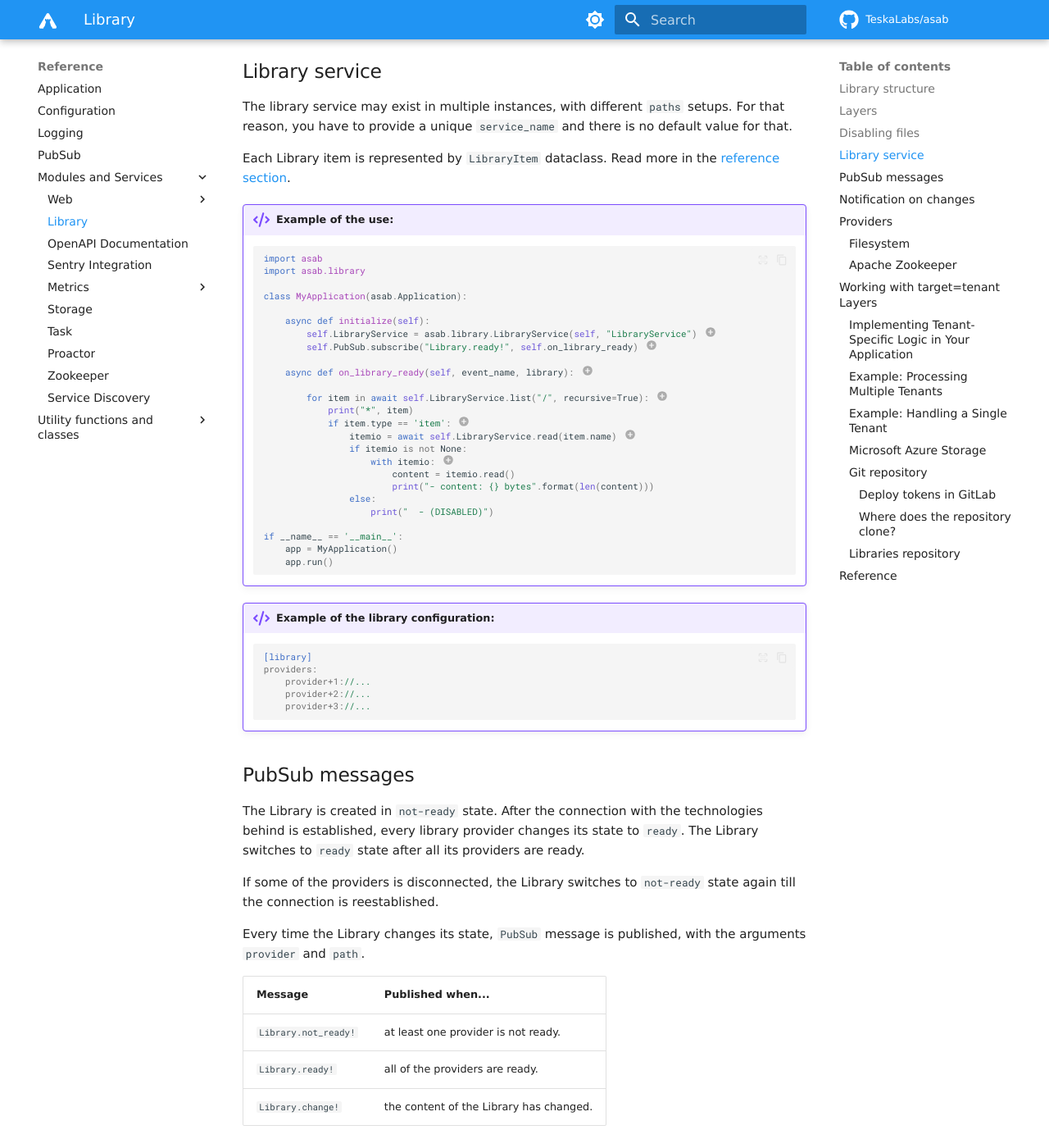
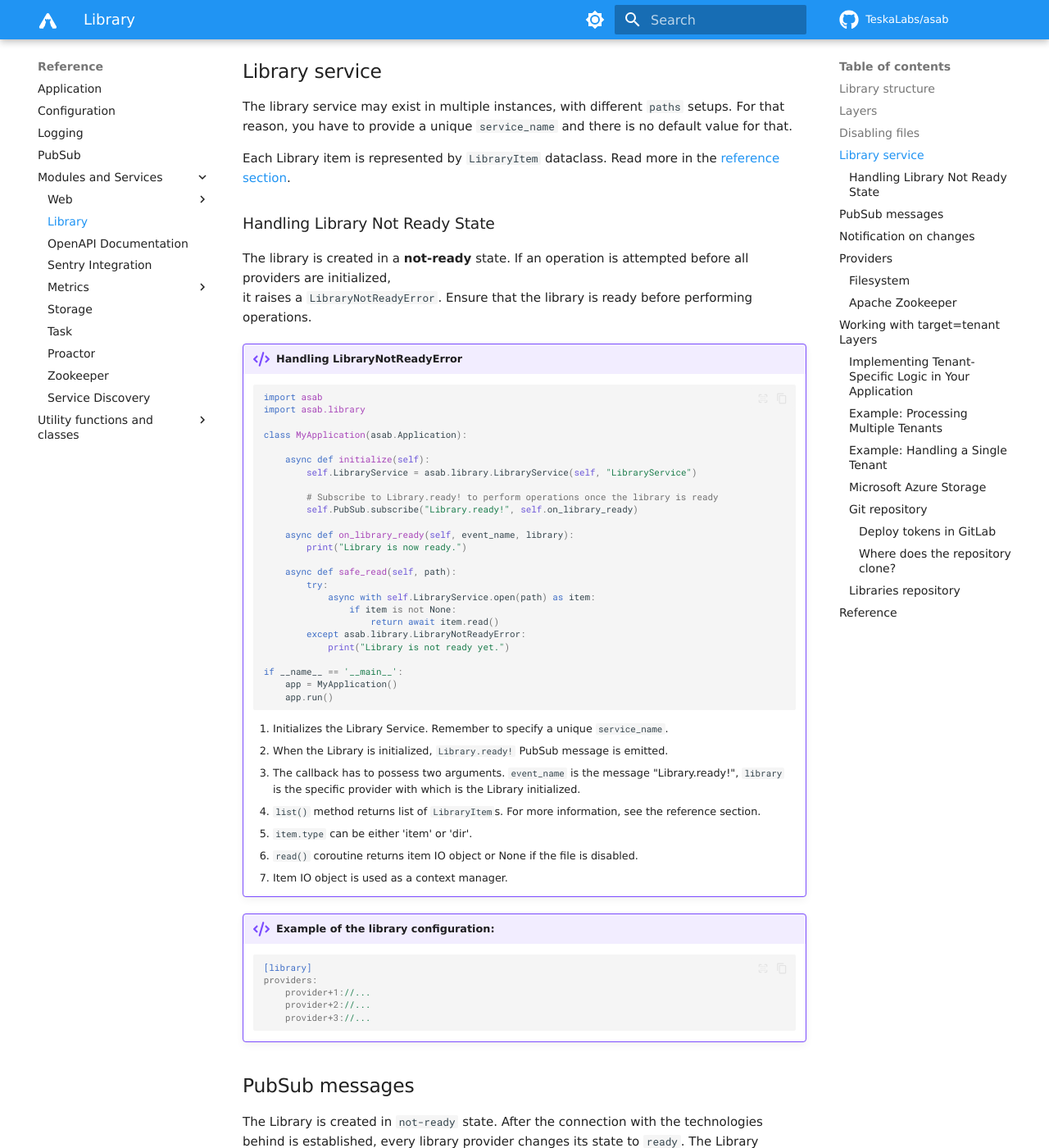
Before and after one commit to TeskaLabs/asab, an MkDocs documentation site: the page built from docs/reference/services/library.md, in a window 1280 px wide and 1400 px high, scrolled down 2027 px. Shown: the whole window at 82% size. Built offline with MkDocs 1.6.1 and Material for MkDocs 9.7.7, drawn with Linux system fonts in a browser that asks for light colours; some web fonts are replaced; comment, search, counter and statistics services are not loaded.

Commit message:
Update ndocs

````diff
--- a/docs/reference/services/library.md
+++ b/docs/reference/services/library.md
@@ -77,35 +77,40 @@ For that reason, you have to provide a unique `service_name` and there is no def
 
 Each Library item is represented by `LibraryItem` dataclass. Read more in the [reference section](#asab.library.item.LibraryItem).
 
-!!! example "Example of the use:"
+### Handling Library Not Ready State
 
-	```python
-	import asab
-	import asab.library
+The library is created in a **not-ready** state. If an operation is attempted before all providers are initialized,
+it raises a `LibraryNotReadyError`. Ensure that the library is ready before performing operations.
 
-	class MyApplication(asab.Application):
+!!! example "Handling LibraryNotReadyError"
 
-		async def initialize(self):
-			self.LibraryService = asab.library.LibraryService(self, "LibraryService") #(1)!
-			self.PubSub.subscribe("Library.ready!", self.on_library_ready) #(2)!
+    ```python
+    import asab
+    import asab.library
 
-		async def on_library_ready(self, event_name, library): #(3)!
+    class MyApplication(asab.Application):
 
-			for item in await self.LibraryService.list("/", recursive=True): #(4)!
-				print("*", item)
-				if item.type == 'item': #(5)!
-					itemio = await self.LibraryService.read(item.name) #(6)!
-					if itemio is not None:
-						with itemio: #(7)!
-							content = itemio.read()
-							print("- content: {} bytes".format(len(content)))
-					else:
-						print("  - (DISABLED)")
+        async def initialize(self):
+            self.LibraryService = asab.library.LibraryService(self, "LibraryService")
 
-	if __name__ == '__main__':
-		app = MyApplication()
-		app.run()
-	```
+            # Subscribe to Library.ready! to perform operations once the library is ready
+            self.PubSub.subscribe("Library.ready!", self.on_library_ready)
+
+        async def on_library_ready(self, event_name, library):
+            print("Library is now ready.")
+
+        async def safe_read(self, path):
+            try:
+                async with self.LibraryService.open(path) as item:
+                    if item is not None:
+                        return await item.read()
+            except asab.library.LibraryNotReadyError:
+                print("Library is not ready yet.")
+
+    if __name__ == '__main__':
+        app = MyApplication()
+        app.run()
+    ```
 
 	1. Initializes the Library Service. Remember to specify a unique `service_name`.
 	2. When the Library is initialized, `Library.ready!` PubSub message is emitted.
````
